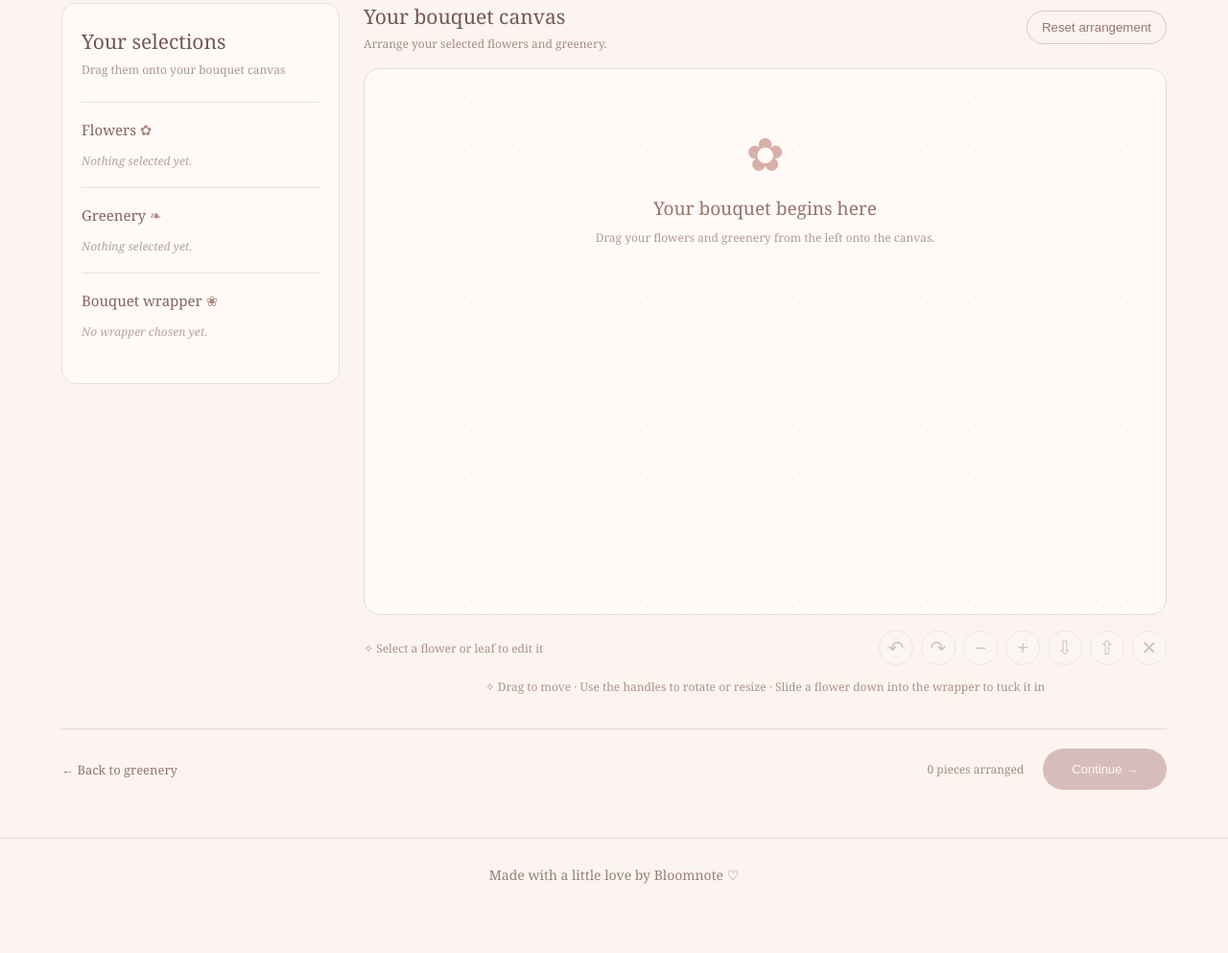
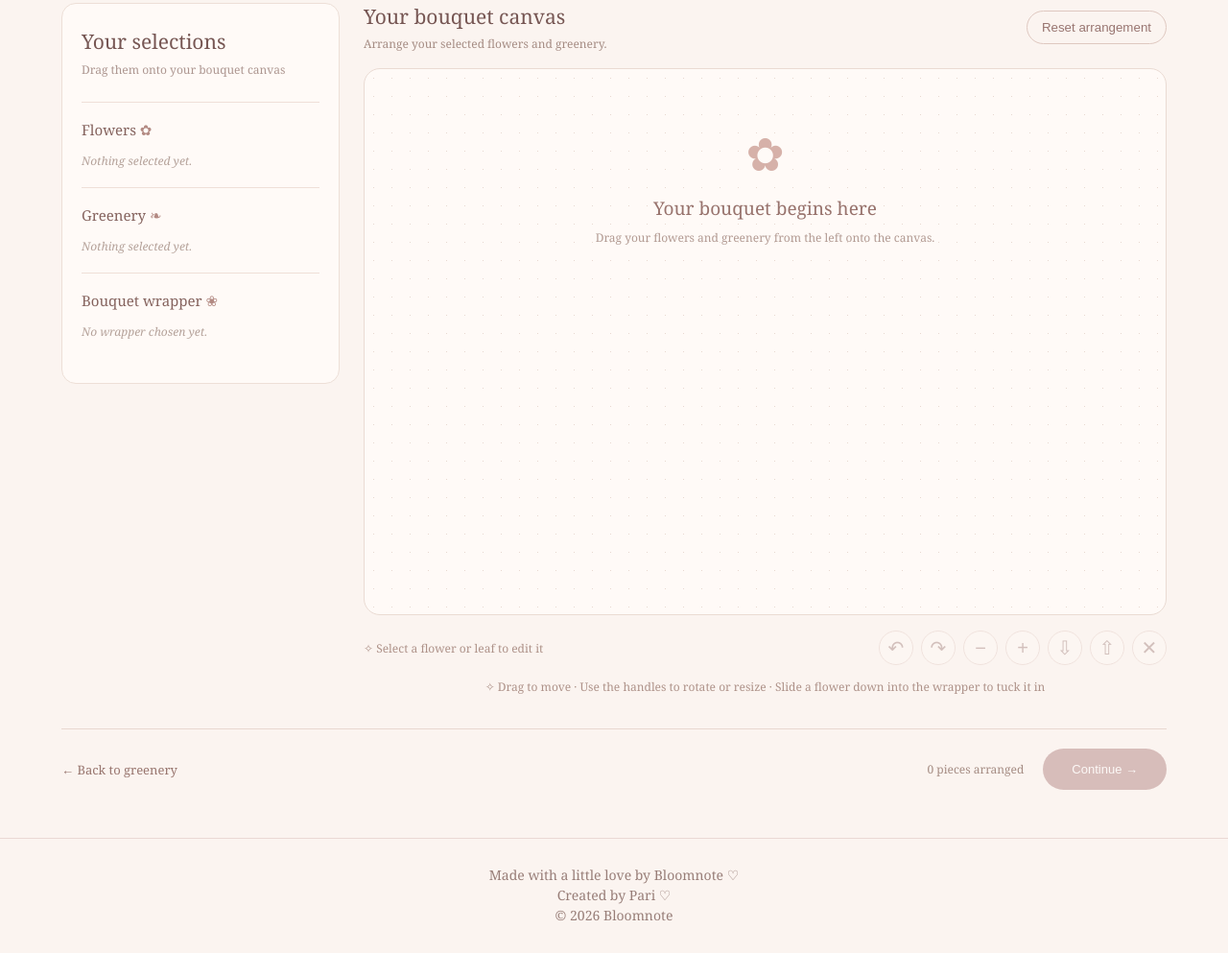
Before and after one commit to bloomorae/bloomnote0, a plain HTML site: page arrangement.html in a window 1280 px wide. Shown: the part 263-1256 px from the top of the page at 96% size. Before the commit the page ends 1214 px from the top, so only its background shows below. Drawn offline with Linux system fonts and the light colour scheme.

Commit message:
Update arrangement.html

```diff
--- a/arrangement.html
+++ b/arrangement.html
@@ -111,6 +111,8 @@
 
     <footer class="creator-footer">
         <p>Made with a little love by Bloomnote ♡</p>
+        <p>Created by Pari ♡</p>
+        <p>© 2026 Bloomnote</p>
     </footer>
 
     <script src="arrangement.js"></script>
```
